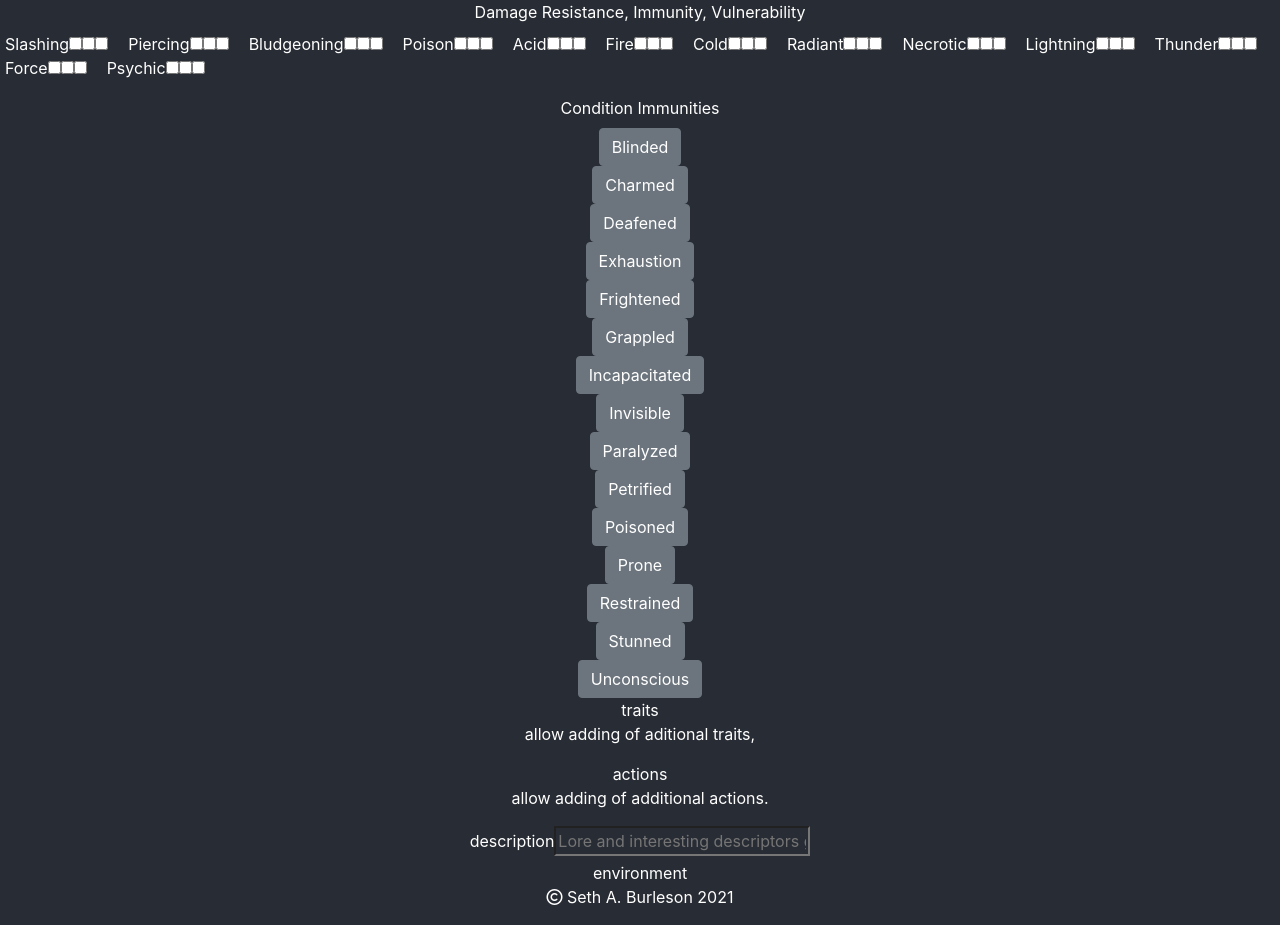
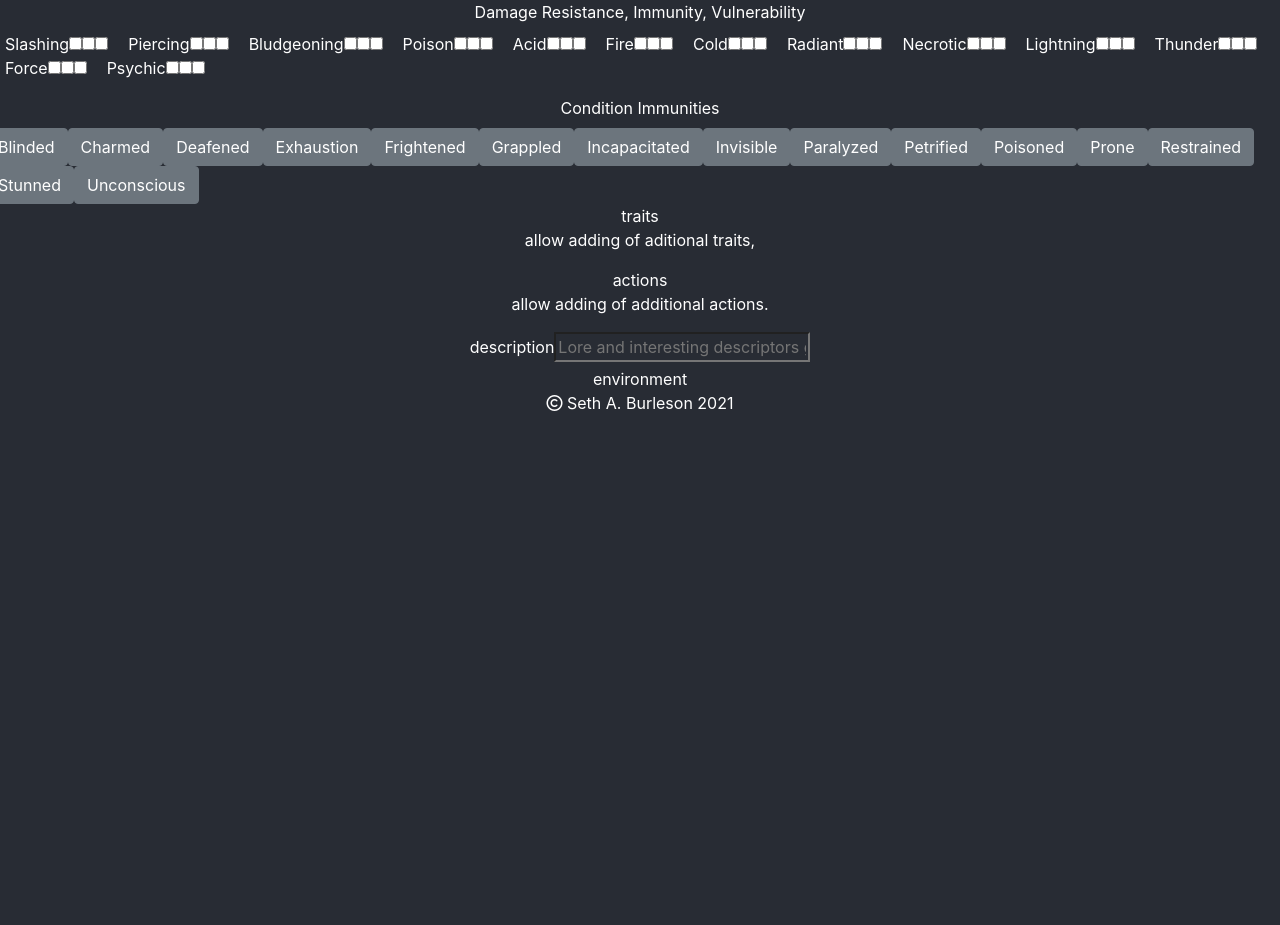
Before and after one commit to sbrevolution5/xml-monster-muncher, a React (Create React App) app: page / in a window 1280 px wide. Shown: the part 1201-2126 px from the top of the page. After the commit the page ends 1632 px from the top, so only its background shows below. Built offline with nearby package versions, Linux system fonts and the light colour scheme.

Commit message:
put buttons on row

```diff
--- a/src/components/Conditions.js
+++ b/src/components/Conditions.js
@@ -5,11 +5,11 @@ class Conditions extends Component{
     render(){
         const conditionList = ["Blinded", "Charmed", "Deafened", "Exhaustion", "Frightened", "Grappled", "Incapacitated", "Invisible", "Paralyzed", "Petrified", "Poisoned", "Prone", "Restrained", "Stunned", "Unconscious",]
         return(
-        <div>
+        <div className="row">
             {conditionList.map((value, index)=>{
                 //buttons need to be toggleable!
                 return(
-                    <div class="form-group-btn">
+                    <div className  ="form-group-btn">
                             <button type="button" class="btn btn-secondary" name="" id={value+ "Btn"}>
                             {value}
                             </button>
```
